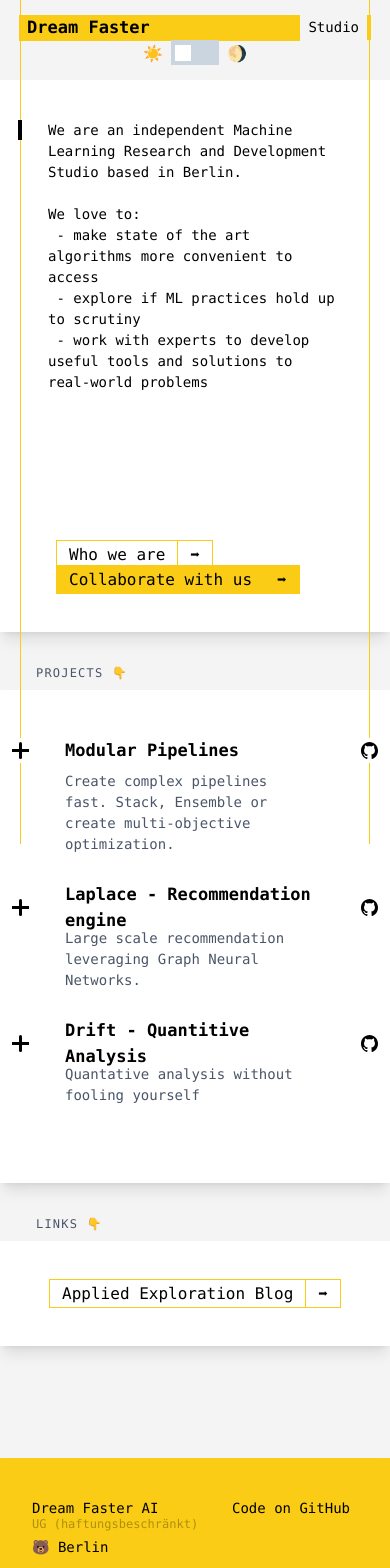
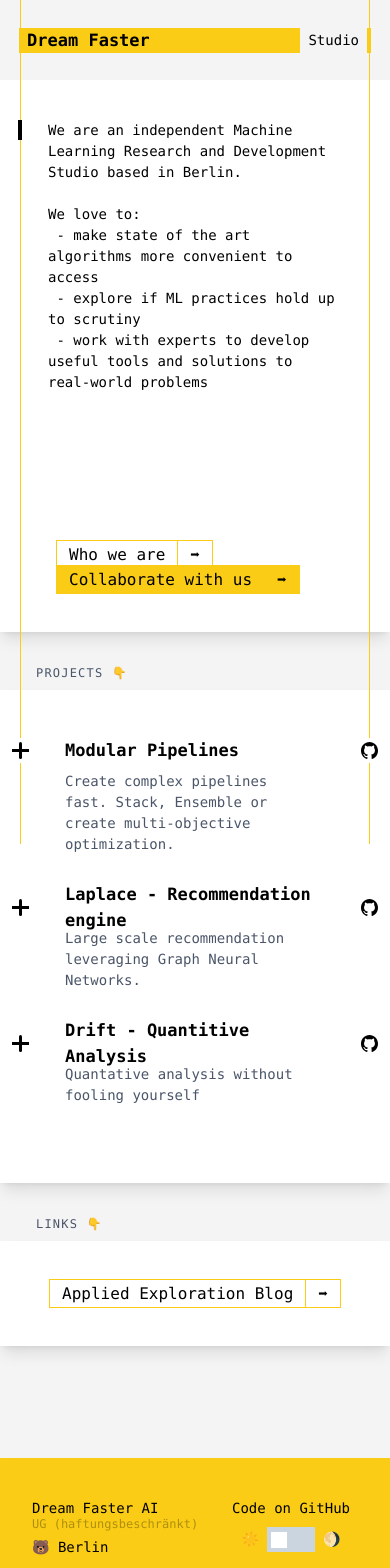
Before and after one commit to dream-faster/dream-faster-landing, a Next.js app: page / in a window 390 px wide. Shown: the top 1568 px of the page. Built offline with nearby package versions, Linux system fonts and the light colour scheme.

Commit message:
feat: Optimized background toggle for mobile.

```diff
--- a/src/components/DarkModeButton.tsx
+++ b/src/components/DarkModeButton.tsx
@@ -1,6 +1,6 @@
 import React from 'react';
 
-export const ToggleButton = () => {
+export const DarkModeButton = () => {
   function toggleSwitch() {
     document.documentElement.classList.toggle('dark');
     // localStorage.theme = 'light';
@@ -18,7 +18,7 @@ export const ToggleButton = () => {
   // });
 
   return (
-    <div className="flex flex-row items-center justify-center justify-self-center">
+    <div className="flex h-full w-full flex-row items-center justify-center justify-self-center">
       ☀️
       <button
         title="Toggle Theme"
--- a/src/components/Footer.tsx
+++ b/src/components/Footer.tsx
@@ -1,4 +1,6 @@
 import Link from 'next/link';
+
+import { DarkModeButton } from './DarkModeButton';
 
 export const Footer = () => (
   <div className="flex w-full items-start justify-between px-8 font-mono text-sm text-black md:px-6">
@@ -9,7 +11,7 @@ export const Footer = () => (
       </p>
       <p>🐻 Berlin </p>
     </div>
-    <div className="flex flex-row items-end justify-end">
+    <div className="flex flex-col items-end justify-end">
       <Link
         href="https://github.com/applied-exploration/dream-faster-landing"
         className="px-2"
@@ -22,6 +24,9 @@ export const Footer = () => (
           Code on GitHub{' '}
         </a>
       </Link>
+      <div className="mt-2 flex h-full w-full items-end md:hidden md:items-center md:justify-center">
+        <DarkModeButton />
+      </div>
       {/* <GitHub
     url="https://github.com/applied-exploration/dream-faster-landing"
     background_full={true}
--- a/src/components/MajorButton.tsx
+++ b/src/components/MajorButton.tsx
@@ -4,13 +4,11 @@ const Box = ({
   text,
   primary,
   sibling,
-  external_,
   external_link,
 }: {
   text: string;
   primary?: boolean;
   sibling?: boolean;
-  external_?: boolean;
   external_link?: string;
 }) => (
   <a
@@ -20,8 +18,8 @@ const Box = ({
     } ${primary ? 'group-hover:text-white' : 'group-hover:text-black'} ${
       sibling ? 'ml-[-1px]' : 'ml-0'
     } ${primary ? 'dark:text-slate-800' : 'dark:text-slate-300'}`}
-    rel={`${external_ ? 'noopener noreferrer' : 'noreferrer'}`}
-    target={`${external_ ? '_blank' : '_self'}`}
+    rel={`${external_link ? 'noopener noreferrer' : 'noreferrer'}`}
+    target={`${external_link ? '_blank' : '_self'}`}
   >
     {text}
   </a>
@@ -36,29 +34,18 @@ export const MajorButton = ({
   text: string;
   link: string;
   primary?: boolean;
-  external?: boolean;
+  external: boolean;
 }) =>
   external ? (
     <button className="group mx-2 min-h-[calc(1rem+9px)] shadow-none outline-none ">
-      <Box
-        primary={primary}
-        text={text}
-        external_={external}
-        external_link={link}
-      />
-      <Box
-        primary={primary}
-        text={'➡'}
-        sibling
-        external_={external}
-        external_link={link}
-      />
+      <Box primary={primary} text={text} external_link={link} />
+      <Box primary={primary} text={'➡'} sibling external_link={link} />
     </button>
   ) : (
     <Link href={link}>
       <button className="group mx-2 min-h-[calc(1rem+9px)] shadow-none outline-none ">
-        <Box primary={primary} text={text} external_={external} />
-        <Box primary={primary} text={'➡'} sibling external_={external} />
+        <Box primary={primary} text={text} />
+        <Box primary={primary} text={'➡'} sibling />
       </button>
     </Link>
   );
--- a/src/components/Menu.tsx
+++ b/src/components/Menu.tsx
@@ -1,6 +1,6 @@
 import { MajorButton } from '@/components/MajorButton';
 
-import { ToggleButton } from './DarkModeButton';
+import { DarkModeButton } from './DarkModeButton';
 import { Logo } from './Logo';
 
 const Menu = ({ wide }: { wide: boolean }) => (
@@ -20,7 +20,9 @@ const Menu = ({ wide }: { wide: boolean }) => (
         primary={false}
       />
     </div>
-    <ToggleButton />
+    <div className="hidden h-full w-full items-center justify-center md:flex">
+      <DarkModeButton />
+    </div>
   </div>
 );
 
```
